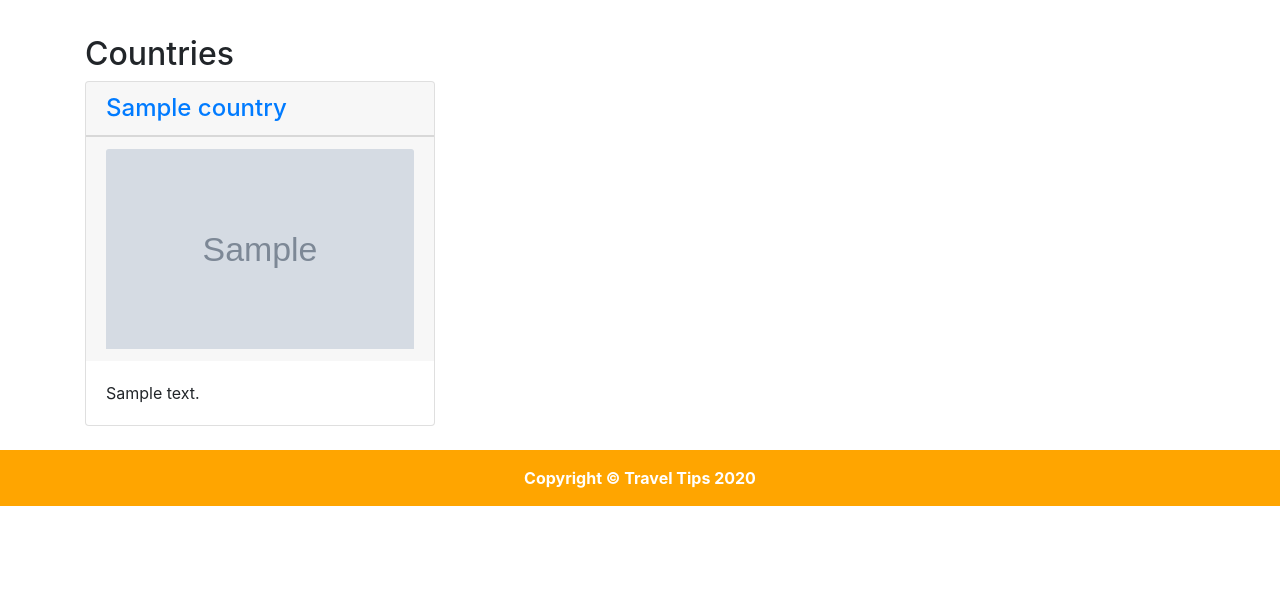
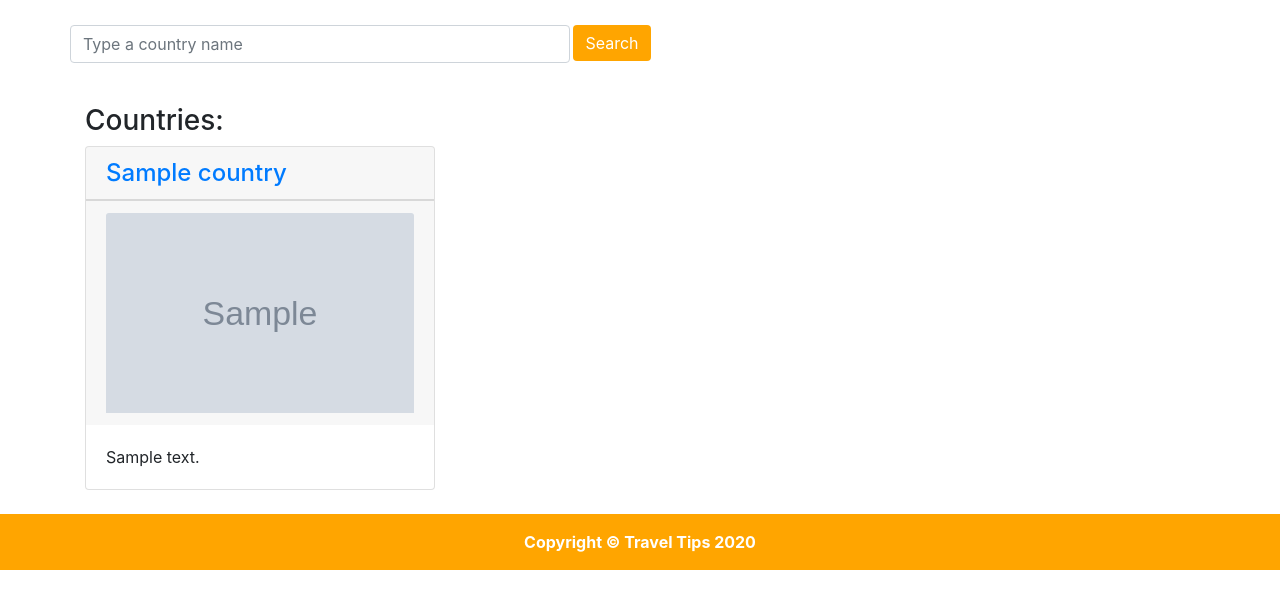
Before and after one commit to AnkoCoder/Hotels, a Flask app: page /countries in a window 1280 px wide. Shown: the part 56-665 px from the top of the page. Run offline with Flask 2, Linux system fonts and the light colour scheme; tables that the repository leaves empty hold one stand-in row (values such as "Sample post"); grey boxes marked "Sample" are stand-in pictures; some libraries are stand-ins or nearby versions.

Commit message:
Add search on counrties page

```diff
--- a/app.py
+++ b/app.py
@@ -33,7 +33,7 @@ class CountryAdmin(ModelView):
     column_list=['id', 'name']
 
 class HotelAdmin(ModelView):
-    column_list=['id', 'name', 'country_id', 'stars', 'cost']
+    column_list=['id', 'name', 'country_id', 'stars']
 
 
 admin.add_view(CountryAdmin(Country, db.session))
@@ -47,14 +47,18 @@ def home():
 
 @app.route('/countries')
 def country():
-    countries = Country.query.all()
-    return render_template('countries.html', countries=countries)
+    search = request.args.get('search')
+    if search:
+        countries = Country.query.filter(func.lower(Country.name).contains(search)).all()
+    else:
+        countries = Country.query.all()
+    return render_template('countries.html', countries=countries, search=search)
 
 
-# @app.route('/countries/<id>')
-# def country(id):
-#     pass
-#     #return render_template('hotels.html', hotels=hotels)
+# @app.route('/countries/<name>')
+# def country_search(name):
+#     selected_country = Country.query.get(Country.name)
+#     return render_template('countries.html', selected_country=selected_country)
 
 
 @app.route('/hotels')
--- a/templates/countries.html
+++ b/templates/countries.html
@@ -3,7 +3,29 @@
 
   <!-- Marketing Icons Section -->
 <div class="container head_space">
-  <h2>Countries</h2>
+
+  <div class="row search-row">
+    <form method="GET" action="/countries">
+      <div class="row">
+        <div class="col-lg-10">
+          <input name="search" type="text" class="form-control search-input" placeholder="Type a country name"/>
+        </div>
+        <div class="col-lg-2">
+          <input type="submit" class="btn btn-md btn-primary search-button" value="Search"/>
+        </div>
+      </div>
+    </form>
+  </div>
+  {% if search %}
+    {% if countries %}
+      <h3>Found for query "{{ search }}":</h3>
+    {% else %}
+      <h3>Nothing found for query "{{ search }}":</h3>
+    {% endif %}
+  {% endif %}
+  {% if not selected_country and not search %}
+    <h3>Countries:</h3>
+  {% endif %}
   <div class="row">
     {% for country in countries %}
     <div class="col-lg-4 mb-4">
```
